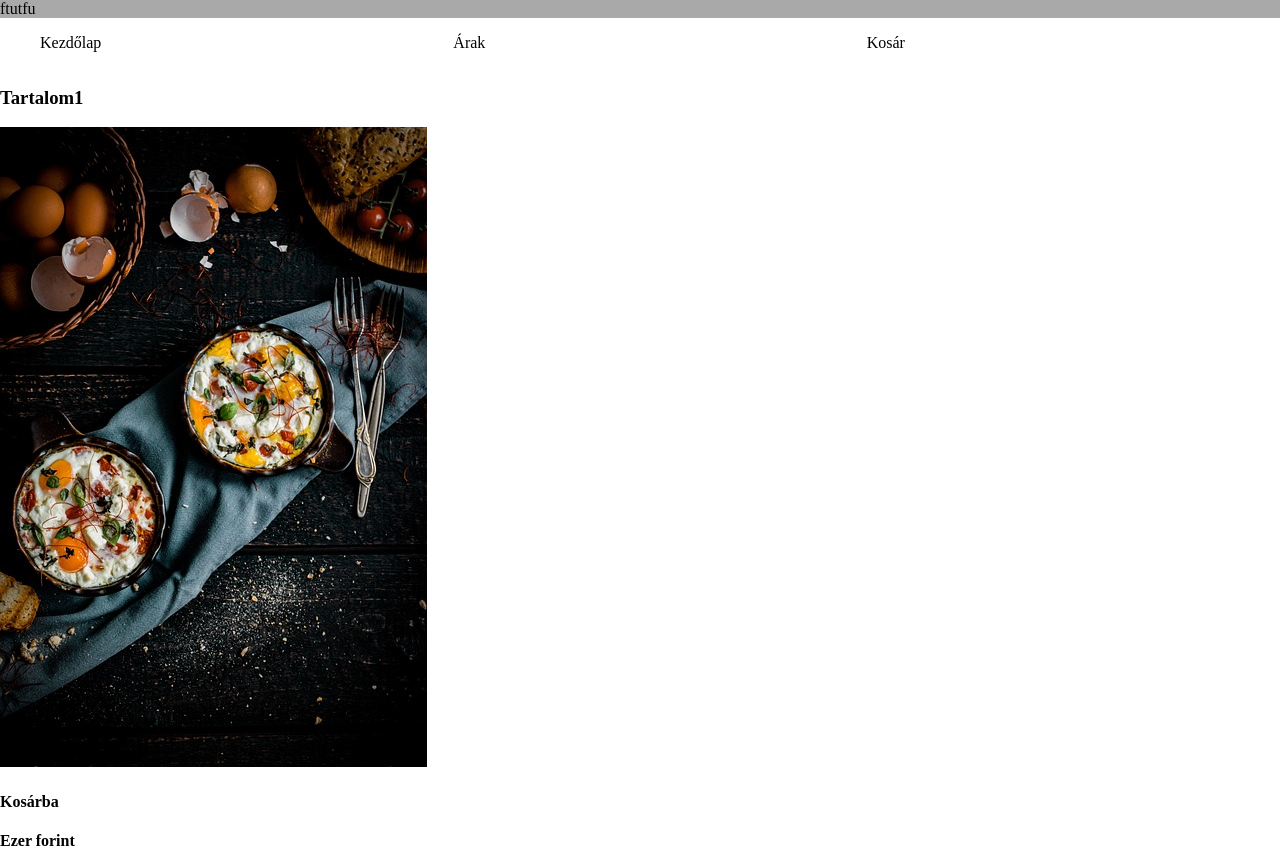
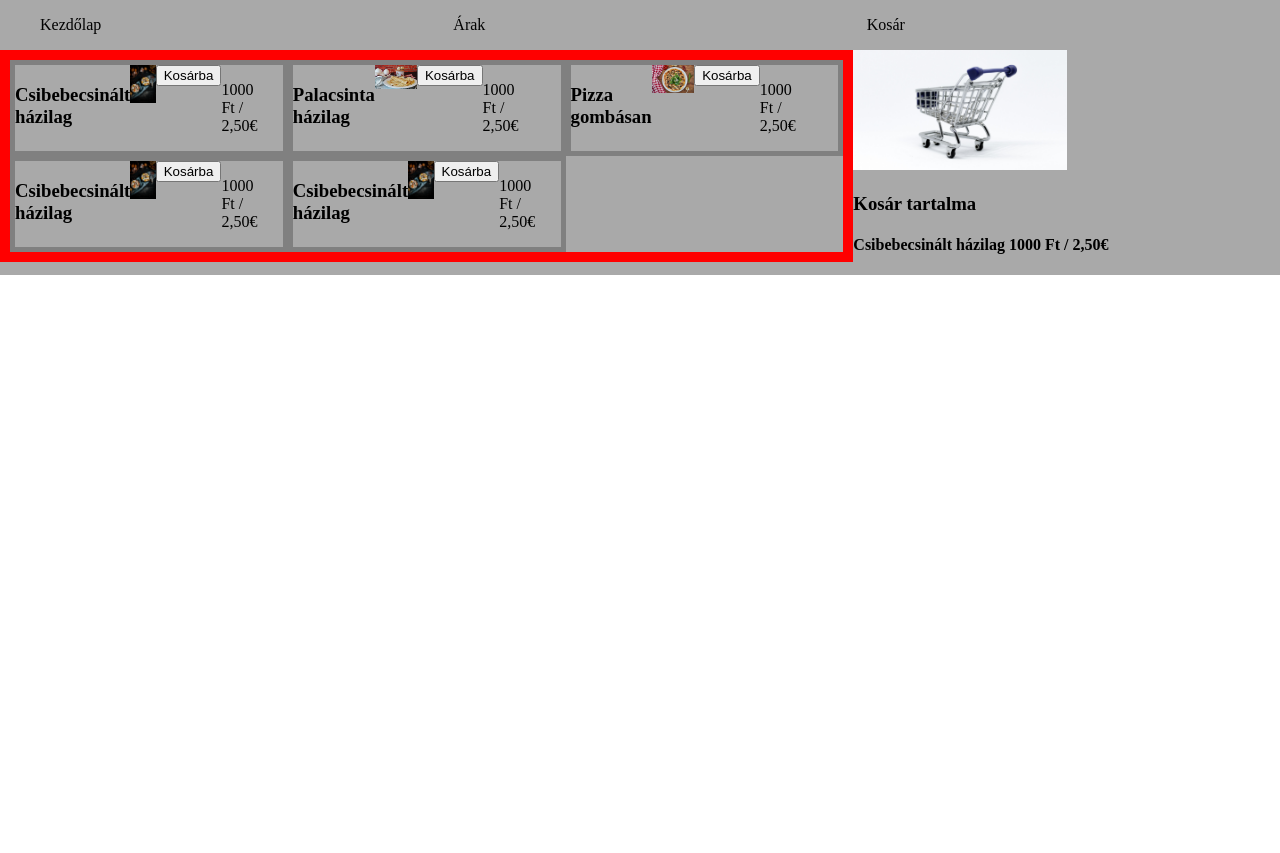
Before and after one commit to BaraZoli28/webaruhaz, a plain HTML site: page index.html in a window 1280 px wide. Shown: the top 853 px of the page. After the commit the page ends 800 px from the top, so only its background shows below. Drawn offline with Linux system fonts and the light colour scheme.

Commit message:
reszponzivitas

```diff
--- a/index.html
+++ b/index.html
@@ -1,15 +1,15 @@
 <!DOCTYPE html>
 <html lang="hu">
   <head>
-    <meta charset="UTF-8">
-    <meta http-equiv="X-UA-Compatible" content="IE=edge">
-    <meta name="viewport" content="width=device-width, initial-scale=1.0">
+    <meta charset="UTF-8" />
+    <meta http-equiv="X-UA-Compatible" content="IE=edge" />
+    <meta name="viewport" content="width=device-width, initial-scale=1.0" />
     <title>Bara Zoltán</title>
-    <link rel="stylesheet" href="stilus.css">
+    <link rel="stylesheet" href="stilus.css" />
   </head>
   <body>
     <main>
-    <header>ftutfu</header>
+      <header></header>
       <nav>
         <ul class="menu">
           <li>Kezdőlap</li>
@@ -19,21 +19,54 @@
       </nav>
       <article>
         <section>
-
-    <div> <h3>Tartalom1</h3> <img src="healthy-gc5f2d0936_640.jpg" alt="1000ft"> <div><div><h4>Kosárba</h4></div><h4>Ezer forint</h4></div>  </div>
-    <div> <h3>Tartalom1</h3> <img src="healthy-gc5f2d0936_640.jpg" alt=""> </div>
-    <div> <h3>Tartalom1</h3> <img src="healthy-gc5f2d0936_640.jpg" alt=""> </div>
-    <div> <h3>Tartalom1</h3> <img src="healthy-gc5f2d0936_640.jpg" alt=""> </div>
-    <div> <h3>Tartalom1</h3> <img src="healthy-gc5f2d0936_640.jpg" alt=""> </div>
+          <div class="Termekek">
+            <h3>Csibebecsinált házilag</h3>
+            <img src="healthy-gc5f2d0936_640.jpg" alt="1000ft" class="kep" />
+            <div class="kosar">
+              <div><button type="Kosarba">Kosárba</button></div>
+              <div class="Ár"><p>1000 Ft / 2,50€</p></div>
+            </div>
+          </div>
+          <div class="Termekek">
+            <h3>Palacsinta házilag</h3>
+            <img src="pancakes-gc54fbcd3a_1280.jpg" alt="palacsinta" />
+            <div class="kosar">
+              <div><button type="Kosárba">Kosárba</button></div>
+              <div class="ar"><p>1000 Ft / 2,50€</p></div>
+            </div>
+          </div>
+          <div class="Termekek">
+            <h3>Pizza gombásan</h3>
+            <img src="plate-g6dcd8d143_1920.jpg" alt="pizza" />
+            <div class="kosar">
+              <div><button type="Kosárba">Kosárba</button></div>
+              <div class="ar"><p>1000 Ft / 2,50€</p></div>
+            </div>
+          </div>
+          <div class="Termekek">
+            <h3>Csibebecsinált házilag</h3>
+            <img src="healthy-gc5f2d0936_640.jpg" alt="" />
+            <div class="kosar">
+              <div><button type="Kosárba">Kosárba</button></div>
+              <div class="ar"><p>1000 Ft / 2,50€</p></div>
+            </div>
+          </div>
+          <div class="Termekek">
+            <h3>Csibebecsinált házilag</h3>
+            <img src="healthy-gc5f2d0936_640.jpg" alt="" />
+            <div class="kosar">
+              <div><button type="Kosárba">Kosárba</button></div>
+              <div class="ar"><p>1000 Ft / 2,50€</p></div>
+            </div>
+          </div>
         </section>
-
-
-
-
       </article>
-
-<footer> </footer>
-
+      <aside>
+        <img class="bevasarlo" src="cart-g713791e4e_1920.jpg" alt="kosár" />
+        <h3>Kosár tartalma</h3>
+        <h4>Csibebecsinált házilag 1000 Ft / 2,50€</h4>
+      </aside>
+      <footer></footer>
     </main>
   </body>
 </html>
--- a/stilus.css
+++ b/stilus.css
@@ -13,8 +13,14 @@ main {
                          "n n n"
                          "a a as"
                          "f f f";
+    background-color: darkgray;
 }
+section  {
 
+    display: grid;
+    grid-template-columns: 1fr 1fr 1fr;
+    border: 10px solid red;
+}
 header{
     grid-area: h;
     background-color: darkgrey;
@@ -27,6 +33,7 @@ article {
 }
 aside {
     grid-area: as;
+
 }
 footer{
     grid-area: f;
@@ -41,3 +48,50 @@ footer{
 
     grid-template-columns: 1fr 1fr 1fr;
 }
+
+
+
+
+article img{
+    width: 100%;
+}
+.kosar {
+display: grid;
+grid-template-columns:  1fr 1fr;
+}
+
+.Ar{
+    border:5px;
+    border-color: gray;
+}
+.Termekek{
+    border: 5px solid gray;
+display: grid;
+grid-template-columns: 1fr 1fr 1fr 1fr;
+}
+.bevasarlo{
+width: 50%
+}
+
+.Termekek img{
+    width: 100%;
+}
+/* border a keret , p tag az ár*/
+
+
+
+
+
+
+
+
+@media screen and ( max-width:700px) {
+  main{
+    grid-template-columns: 1fr 1fr;
+}
+}
+@media screen and ( max-width:400px){
+ main{
+    grid-template-columns: 1fr;
+ }
+}
```
Also changed, not shown: cart-g713791e4e_1920.jpg (added), pancakes-gc54fbcd3a_1280.jpg (added), plate-g6dcd8d143_1920.jpg (added). Lines whose indentation alone changed are shown as unchanged.
